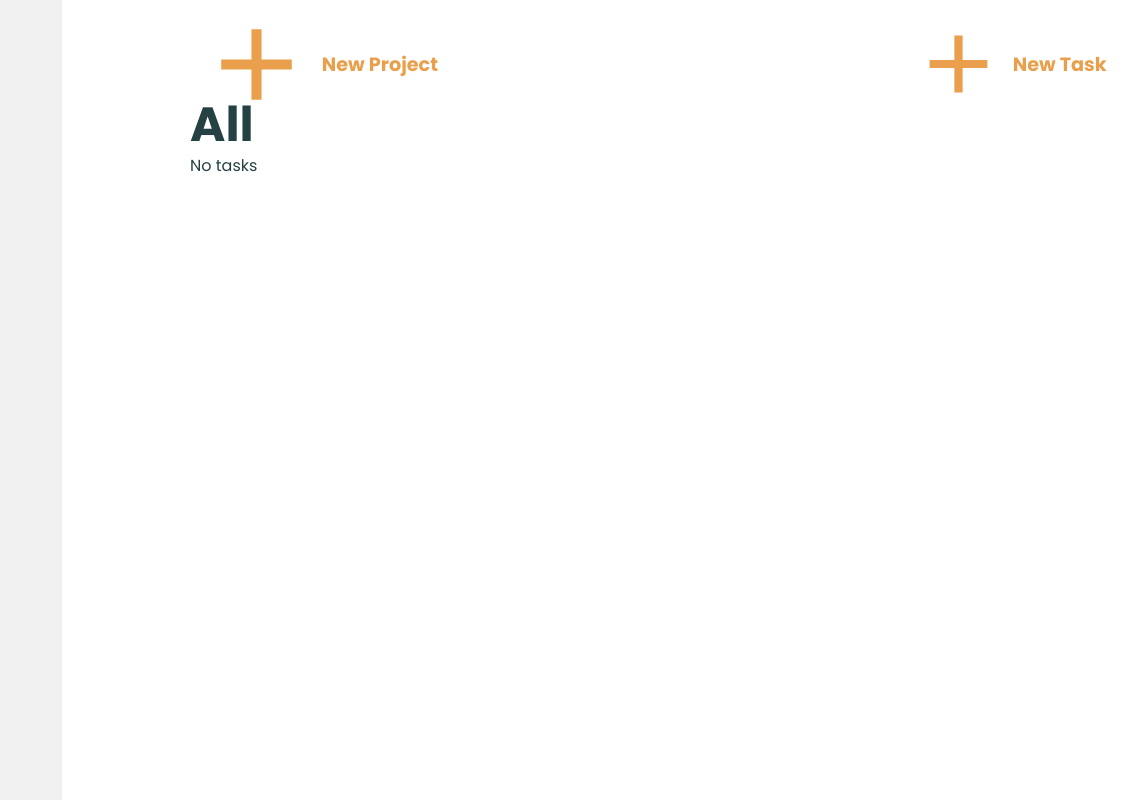
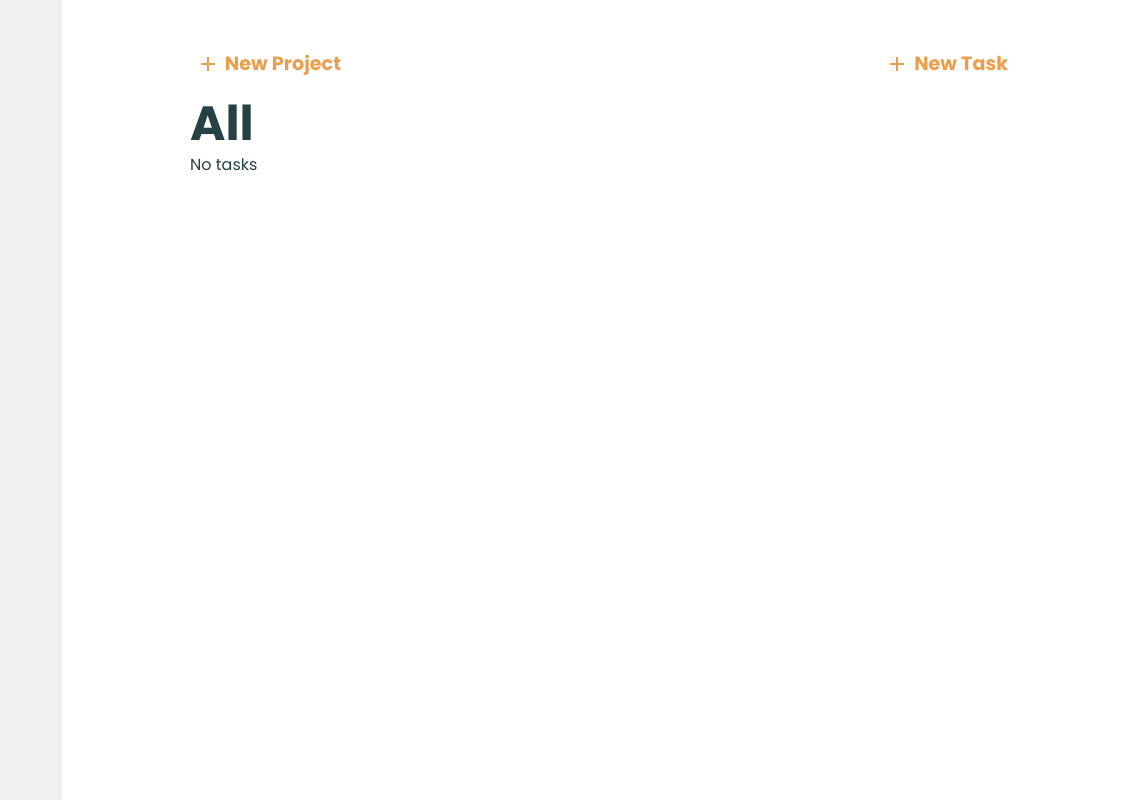
Before and after one commit to MooseCowBear/odin-todo, a website built with webpack: page dist/index.html in a window 1280 px wide. Shown: the full height of the page, 138-1280 px from the left. Built offline with nearby package versions, Linux system fonts and the light colour scheme.

Commit message:
fix button overflow issue

```diff
--- a/src/style.css
+++ b/src/style.css
@@ -185,11 +185,14 @@ button:not(:disabled) {
   font-weight: 700;
   font-size: 1.2rem;
   color: var(--accent);
-  height: 2rem;
   display: flex;
   align-items: center;
   gap: 0.3rem;
   white-space: nowrap;
+}
+
+.new-buttons-div img {
+  height: 1.5rem;
 }
 
 .project-header {
```
